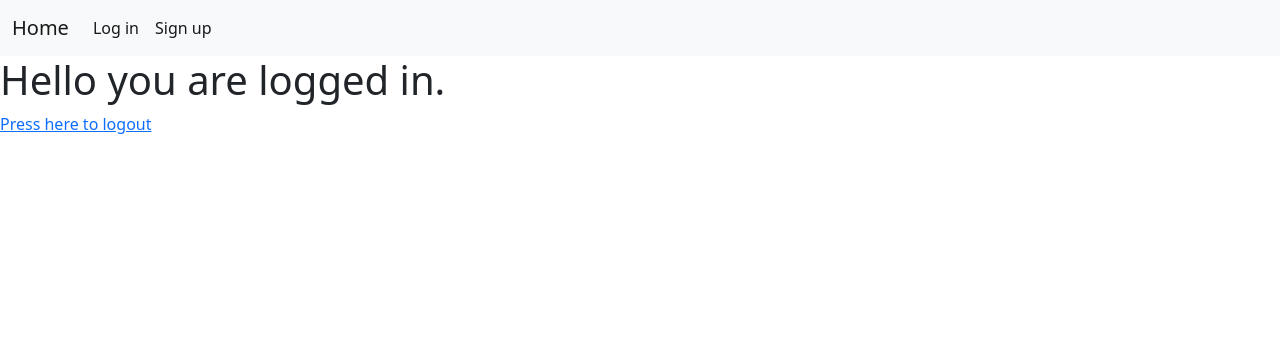
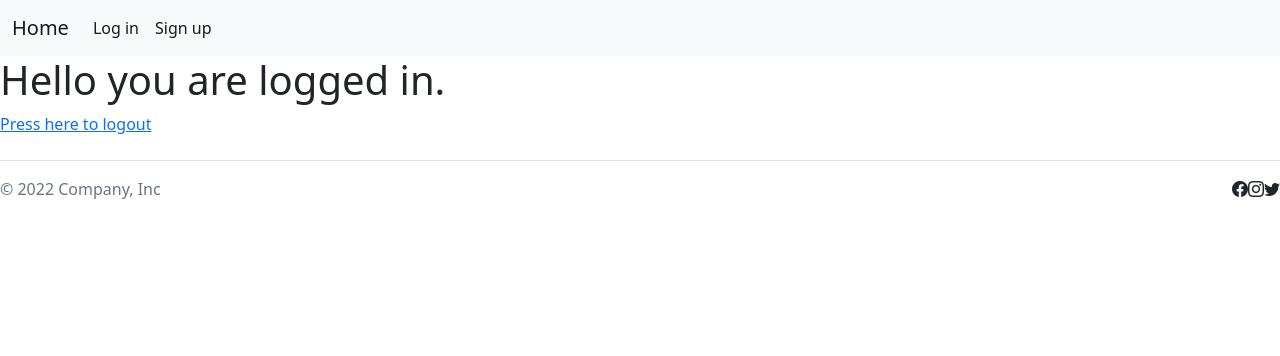
Before and after one commit to Vegas007/code2go, a Flask app: page /dashboard in a window 1280 px wide. Shown: the top 356 px of the page. Run offline with Flask 3, Linux system fonts and the light colour scheme; a user stored in the database is signed in; tables that the repository leaves empty hold one stand-in row (values such as "Sample post"); parts of the project's set-up code (start-up, migrations or seed data) failed here and were passed over.

Commit message:
Added footer

```diff
--- a/static/base.css
+++ b/static/base.css
@@ -1,7 +1,7 @@
-footer {
-    position: fixed;
-    bottom: 0;
-}
+/*footer {*/
+/*    position: fixed;*/
+/*    bottom: 0;*/
+/*}*/
 
 .gradient-custom-3 {
 /* fallback for old browsers */
--- a/templates/base.html
+++ b/templates/base.html
@@ -37,6 +37,19 @@
 </nav>
 
 <div id="content">{% block content %}{% endblock %}</div>
+
+<div class="footer-container">
+	<footer class="d-flex flex-wrap justify-content-between align-items-center py-3 my-4 border-top">
+		<div class="col-md-4 d-flex align-items-center">
+			<span class="mb-3 mb-md-0 text-muted">&copy; 2022 Company, Inc</span>
+		</div>
+		<ul class="nav col-md-4 justify-content-end list-unstyled d-flex">
+			<i class="bi bi-facebook"></i>
+			<i class="bi bi-instagram"></i>
+			<i class="bi bi-twitter"></i>
+		</ul>
+	</footer>
+</div>
 </body>
 
 </html>
```
